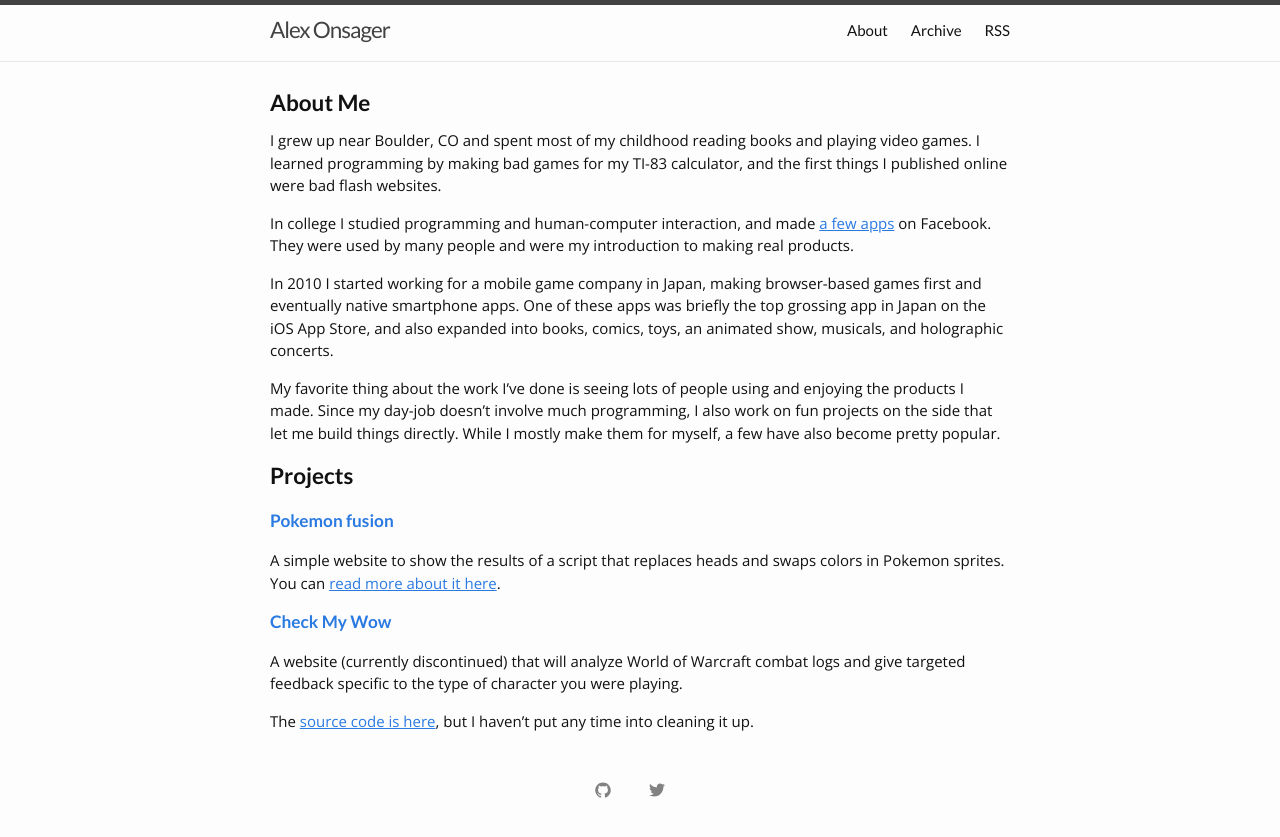
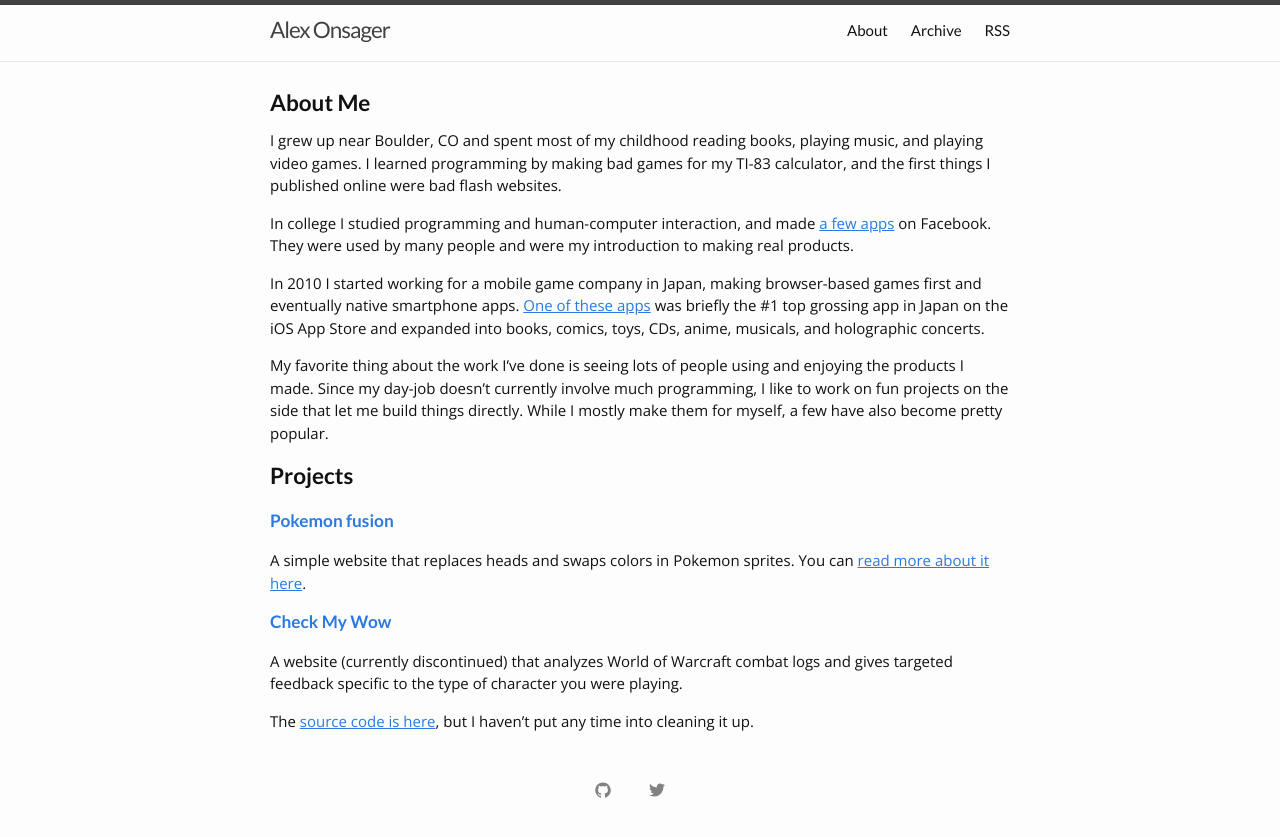
Before and after one commit to aonsager/aonsager.github.io, a Jekyll site: the page built from about.md, in a window 1280 px wide. Shown: the top 837 px of the page. Built offline with Jekyll 4.4.1, drawn with Linux system fonts in a browser that asks for light colours.

Commit message:
polish about me

```diff
--- a/about.md
+++ b/about.md
@@ -4,22 +4,22 @@
 permalink: /about/
 ---
 
-I grew up near Boulder, CO and spent most of my childhood reading books and playing video games. I learned programming by making bad games for my TI-83 calculator, and the first things I published online were bad flash websites.
+I grew up near Boulder, CO and spent most of my childhood reading books, playing music, and playing video games. I learned programming by making bad games for my TI-83 calculator, and the first things I published online were bad flash websites.
 
 In college I studied programming and human-computer interaction, and made [a few apps](http://www.sfgate.com/news/article/These-Stanford-Students-Made-Millions-Taking-A-2361888.php) on Facebook. They were used by many people and were my introduction to making real products.
 
-In 2010 I started working for a mobile game company in Japan, making browser-based games first and eventually native smartphone apps. One of these apps was briefly the top grossing app in Japan on the iOS App Store, and also expanded into books, comics, toys, an animated show, musicals, and holographic concerts.
+In 2010 I started working for a mobile game company in Japan, making browser-based games first and eventually native smartphone apps. [One of these apps](https://stars.happyelements.co.jp) was briefly the #1 top grossing app in Japan on the iOS App Store and expanded into books, comics, toys, CDs, anime, musicals, and holographic concerts.
 
-My favorite thing about the work I've done is seeing lots of people using and enjoying the products I made. Since my day-job doesn't involve much programming, I also work on fun projects on the side that let me build things directly. While I mostly make them for myself, a few have also become pretty popular.
+My favorite thing about the work I've done is seeing lots of people using and enjoying the products I made. Since my day-job doesn't currently involve much programming, I like to work on fun projects on the side that let me build things directly. While I mostly make them for myself, a few have also become pretty popular.
 
 # Projects
 
 ### [Pokemon fusion](http://pokemon.alexonsager.net)
 
-A simple website to show the results of a script that replaces heads and swaps colors in Pokemon sprites. You can [read more about it here]({% post_url octopress/2013-06-04-behind-the-scenes-pokemon-fusion %}).
+A simple website that replaces heads and swaps colors in Pokemon sprites. You can [read more about it here]({% post_url octopress/2013-06-04-behind-the-scenes-pokemon-fusion %}).
 
 ### [Check My Wow](http://www.checkmywow.com)
 
-A website (currently discontinued) that will analyze World of Warcraft combat logs and give targeted feedback specific to the type of character you were playing.
+A website (currently discontinued) that analyzes World of Warcraft combat logs and gives targeted feedback specific to the type of character you were playing.
 
 The [source code is here](https://github.com/aonsager/checkmywow), but I haven't put any time into cleaning it up.
```
